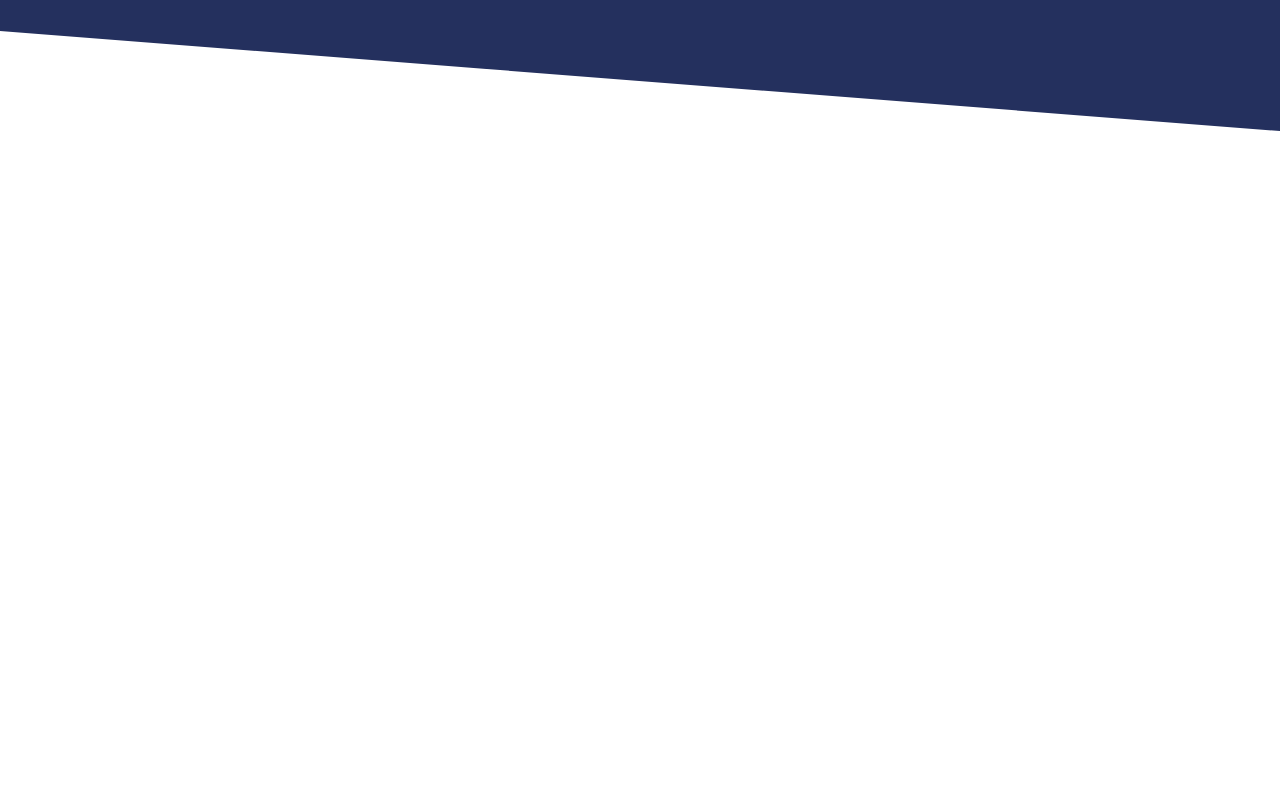
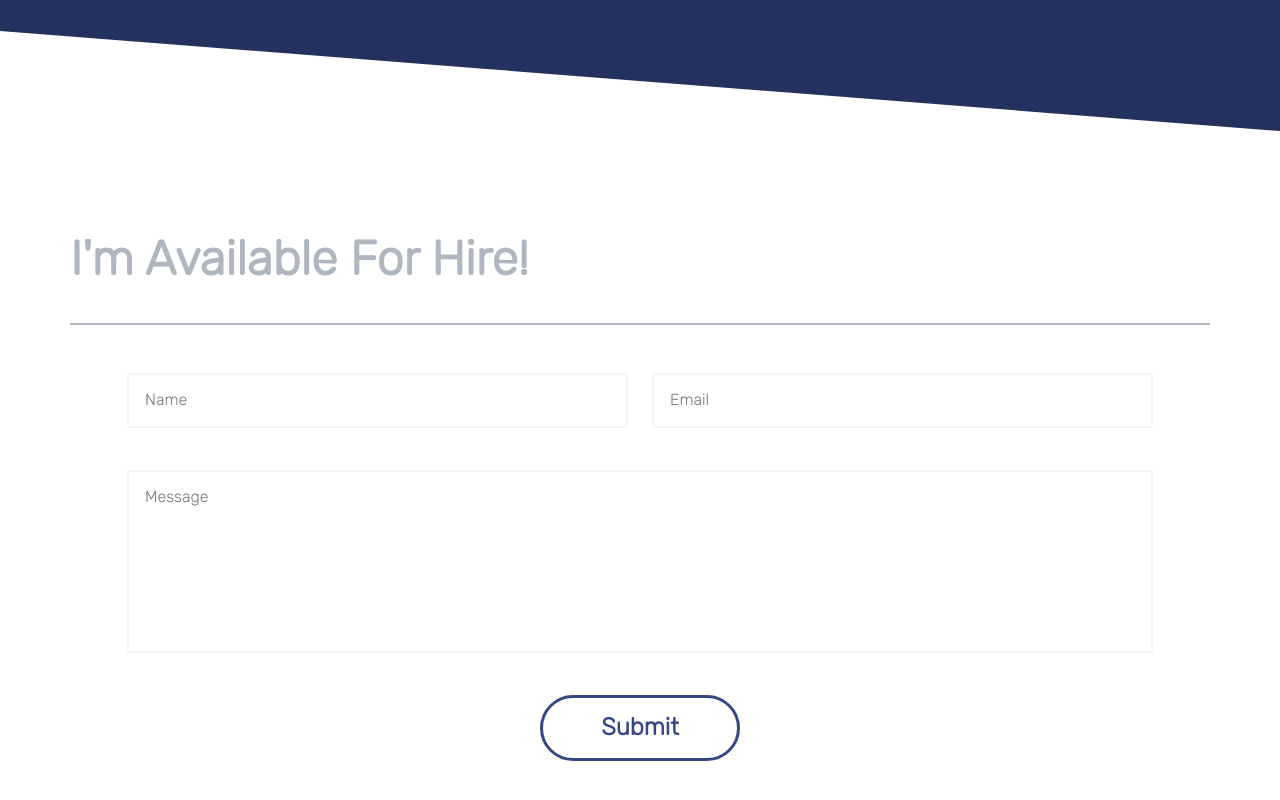
Before and after one commit to RebekahKoon/RebekahKoon, a Next.js app: page /contact in a window 1280 px wide. Shown: the part 440-1240 px from the top of the page. Before the commit the page ends 800 px from the top, so only its background shows below. Built offline with nearby package versions, Linux system fonts and the light colour scheme.

Commit message:
contact page

```diff
--- a/package.json
+++ b/package.json
@@ -12,10 +12,13 @@
   "dependencies": {
     "@fortawesome/fontawesome-free": "^5.15.3",
     "@fortawesome/fontawesome-svg-core": "^1.2.35",
+    "dotenv": "^10.0.0",
     "next": "^11.0.0",
+    "nodemailer": "^6.6.2",
     "nodemon": "^2.0.7",
     "react": "^17.0.2",
     "react-dom": "^17.0.2",
+    "react-loader-spinner": "^4.0.0",
     "styled-components": "^5.3.0"
   }
 }
--- /dev/null
+++ b/src/pages/api/contact.js
@@ -0,0 +1,37 @@
+require('dotenv').config()
+const MY_EMAIL = process.env.myEmail
+const DUMMY_EMAIL = process.env.dummyEmail
+const PASSWORD = process.env.password
+
+export default async function (req, res) {
+  let nodemailer = require('nodemailer')
+
+  const transporter = nodemailer.createTransport({
+    port: 465,
+    host: 'smtp.gmail.com',
+    auth: {
+      user: DUMMY_EMAIL,
+      pass: PASSWORD,
+    },
+    secure: true,
+  })
+
+  console.log(req.body.name)
+  console.log(req.body.message)
+
+  const mailData = {
+    from: DUMMY_EMAIL,
+    to: MY_EMAIL,
+    subject: `Message From ${req.body.name}`,
+    text: req.body.message + ' | Sent from: ' + req.body.email,
+    html: `<div>${req.body.message}</div><p>Sent from:
+    ${req.body.email}</p>`,
+  }
+
+  transporter.sendMail(mailData, function (err, info) {
+    if (err) console.log(err)
+    else console.log(info)
+  })
+
+  res.status(200)
+}
--- a/src/pages/contact.js
+++ b/src/pages/contact.js
@@ -1,11 +1,134 @@
+import { useState } from 'react'
 import styled from 'styled-components'
+import Loader from 'react-loader-spinner'
 import Layout from '../components/Layout'
 import { MainContentContainer } from '../components/styles'
 import { HeaderContainer } from '../components/styles'
 import { TopTriangle } from '../components/styles'
 import { DescriptionContainer } from '../components/styles'
+import { ButtonBorder } from '../components/Button'
+
+const FormContainer = styled.form`
+  width: 90%;
+  max-width: 100%;
+  display: grid;
+  flex-direction: column;
+  margin: 0 auto;
+  padding-bottom: 5rem;
+  justify-items: center;
+
+  h3 {
+    padding-top: 0.5rem;
+    font-size: 1.5rem;
+    color: #14a76c;
+  }
+`
+
+const StyledInput = styled.input`
+  width: 48.825%;
+  margin: 0 auto;
+  box-shadow: none;
+  padding: 1rem;
+  border: 2px solid var(--lighterGray);
+  border-radius: 0.125rem;
+  margin-bottom: 1.5rem;
+  transition: all 0.2s ease-in-out;
+  color: var(--darkBlue);
+
+  :focus {
+    outline: none;
+    border-color: var(--lightGray);
+    transition: all 0.2s ease-in-out;
+  }
+`
+
+const StyledTextArea = styled.textarea`
+  width: 100%;
+  margin: 0 auto;
+  padding: 1rem;
+  border: 2px solid var(--lighterGray);
+  border-radius: 0.125rem;
+  margin-bottom: 1.5rem;
+  resize: none;
+  transition: all 0.2s ease-in-out;
+  color: var(--darkBlue);
+
+  :focus {
+    outline: none;
+    border-color: var(--lightGray);
+    transition: all 0.2s ease-in-out;
+  }
+`
+
+const SubmitButton = styled(ButtonBorder)`
+  width: 12.5rem;
+  padding: 1rem 2rem;
+  font-size: 1.5rem;
+  border-radius: 3rem;
+  border: 3px solid var(--blue);
+  color: var(--blue);
+
+  :hover {
+    border: 3px solid var(--blue);
+    color: var(--white);
+  }
+`
+
+// const SubmitButton = styled.input.attrs({ type: 'submit' })`
+//   background: #00aec9;
+//   color: #fff;
+//   cursor: pointer;
+//   margin-bottom: 0;
+//   text-transform: uppercase;
+//   width: 100%;
+//   border-radius: 5px;
+//   height: 35px;
+//   border-color: transparent;
+//   box-shadow: 0px;
+//   outline: none;
+//   transition: 0.15s;
+//   text-align: center;
+//   &:active {
+//     background-color: #f1ac15;
+//   }
+// `
 
 const Contact = () => {
+  const [name, setName] = useState('')
+  const [email, setEmail] = useState('')
+  const [message, setMessage] = useState('')
+  const [submitted, setSubmitted] = useState(false)
+  const [isLoading, setIsLoading] = useState(false)
+
+  const handleSubmit = (e) => {
+    e.preventDefault()
+    setIsLoading(true)
+
+    let data = {
+      name,
+      email,
+      message,
+    }
+
+    fetch('/api/contact', {
+      method: 'POST',
+      headers: {
+        Accept: 'application/json, text/plain, */*',
+        'Content-Type': 'application/json',
+      },
+      body: JSON.stringify(data),
+    })
+
+    setTimeout(function () {
+      setIsLoading(false)
+    }, 3000)
+
+    setSubmitted(true)
+    setName('')
+    setEmail('')
+    setMessage('')
+  }
+
   return (
     <Layout showFooter={false}>
       <HeaderContainer>
@@ -17,6 +140,55 @@ const Contact = () => {
         </MainContentContainer>
       </HeaderContainer>
       <TopTriangle />
+      <MainContentContainer>
+        <h2>I'm Available For Hire!</h2>
+        <hr />
+        <FormContainer
+          onSubmit={(e) => {
+            handleSubmit(e)
+          }}
+        >
+          <div style={{ width: '100%', justifyItems: 'center' }}>
+            <StyledInput
+              style={{ marginRight: '1.5rem' }}
+              type="text"
+              name="name"
+              placeholder="Name"
+              required="true"
+              onChange={(e) => {
+                setName(e.target.value)
+              }}
+            />
+            <StyledInput
+              type="email"
+              name="email"
+              placeholder="Email"
+              required="true"
+              onChange={(e) => {
+                setEmail(e.target.value)
+              }}
+            />
+          </div>
+          <br />
+          <StyledTextArea
+            rows="8"
+            name="message"
+            placeholder="Message"
+            required="true"
+            onChange={(e) => {
+              setMessage(e.target.value)
+            }}
+          />
+          <br />
+          {submitted === false ? (
+            <SubmitButton type="submit">Submit</SubmitButton>
+          ) : isLoading ? (
+            <Loader type="ThreeDots" color="#374785" height={100} width={100} timeout={3000} />
+          ) : (
+            <h3>Submitted!</h3>
+          )}
+        </FormContainer>
+      </MainContentContainer>
     </Layout>
   )
 }
--- a/src/pages/index.js
+++ b/src/pages/index.js
@@ -107,7 +107,7 @@ const QuoteContainer = styled.section`
   }
 `
 
-export const ProjectsButton = styled(ButtonBorder)`
+const ProjectsButton = styled(ButtonBorder)`
   width: 12.5rem;
   padding: 1rem 2rem;
   font-size: 1.5rem;
```
Also changed, not shown: 2 other files (tests, documents, lock files or other folders).
